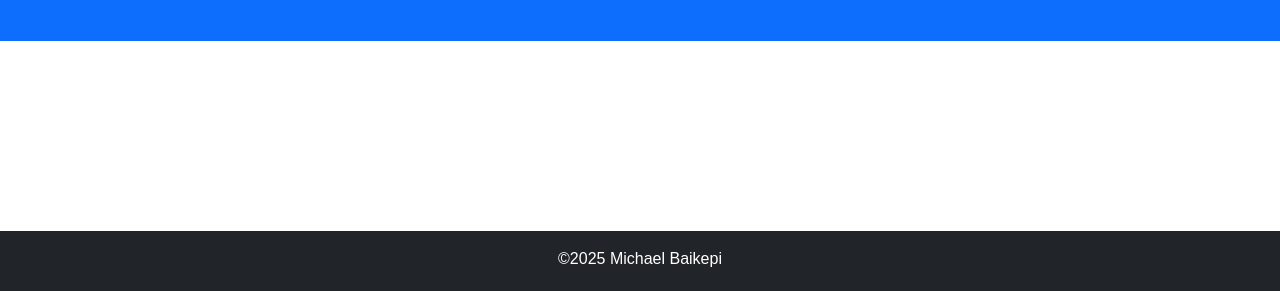
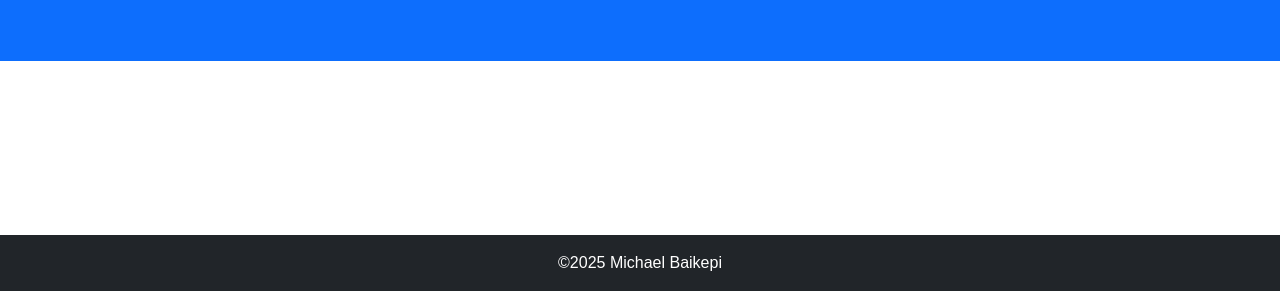
Before and after one commit to mreecho/personal-page, a plain HTML site: page index.html in a window 1280 px wide. Shown: the part 509-800 px from the top of the page. Drawn offline with nearby package versions, Linux system fonts and the light colour scheme.

Commit message:
Update style.css

```diff
--- a/style.css
+++ b/style.css
@@ -2,6 +2,11 @@ html, body {
   height: 100%;
   margin: 0;
   padding: 0;
+  box-sizing: border-box;
+}
+
+*, *::before, *::after {
+  box-sizing: inherit;
 }
 
 body {
@@ -14,7 +19,7 @@ body {
 
 main {
   flex: 1;
-  padding-bottom: 60px;
+  padding: 20px 0;
 }
 
 nav.navbar.bg-dark.navbar-dark {
@@ -58,12 +63,14 @@ img.rounded-circle {
 }
 
 footer {
-  background-color: #343a40 !important;
+  background-color: #343a40;
   color: white;
   text-align: center;
   padding: 20px 0;
-  position: absolute;
-  bottom: 0;
+  margin-top: auto;
   width: 100%;
-  height: 60px;
 }
+
+footer p {
+  margin-bottom: 0;
+}
```
